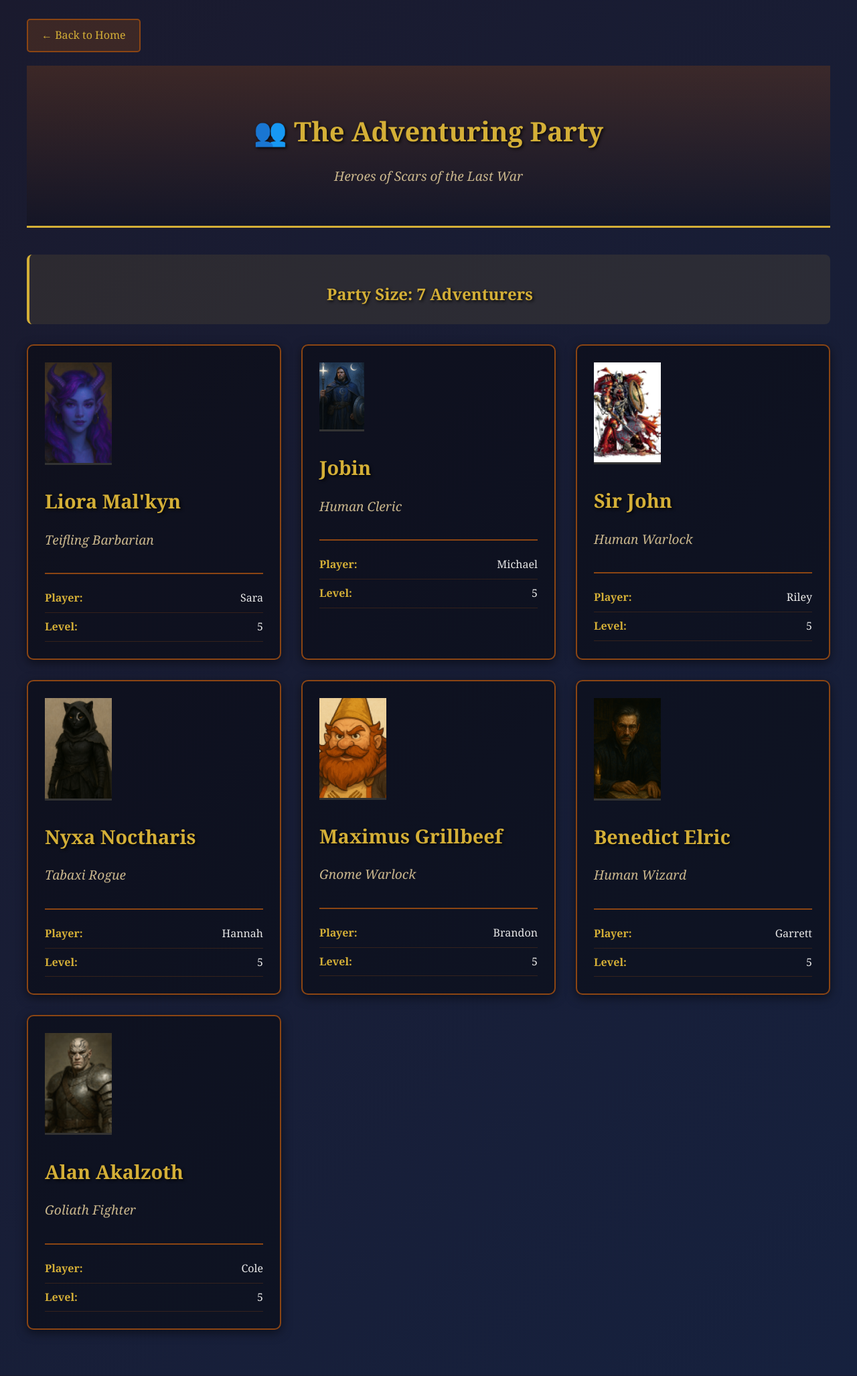
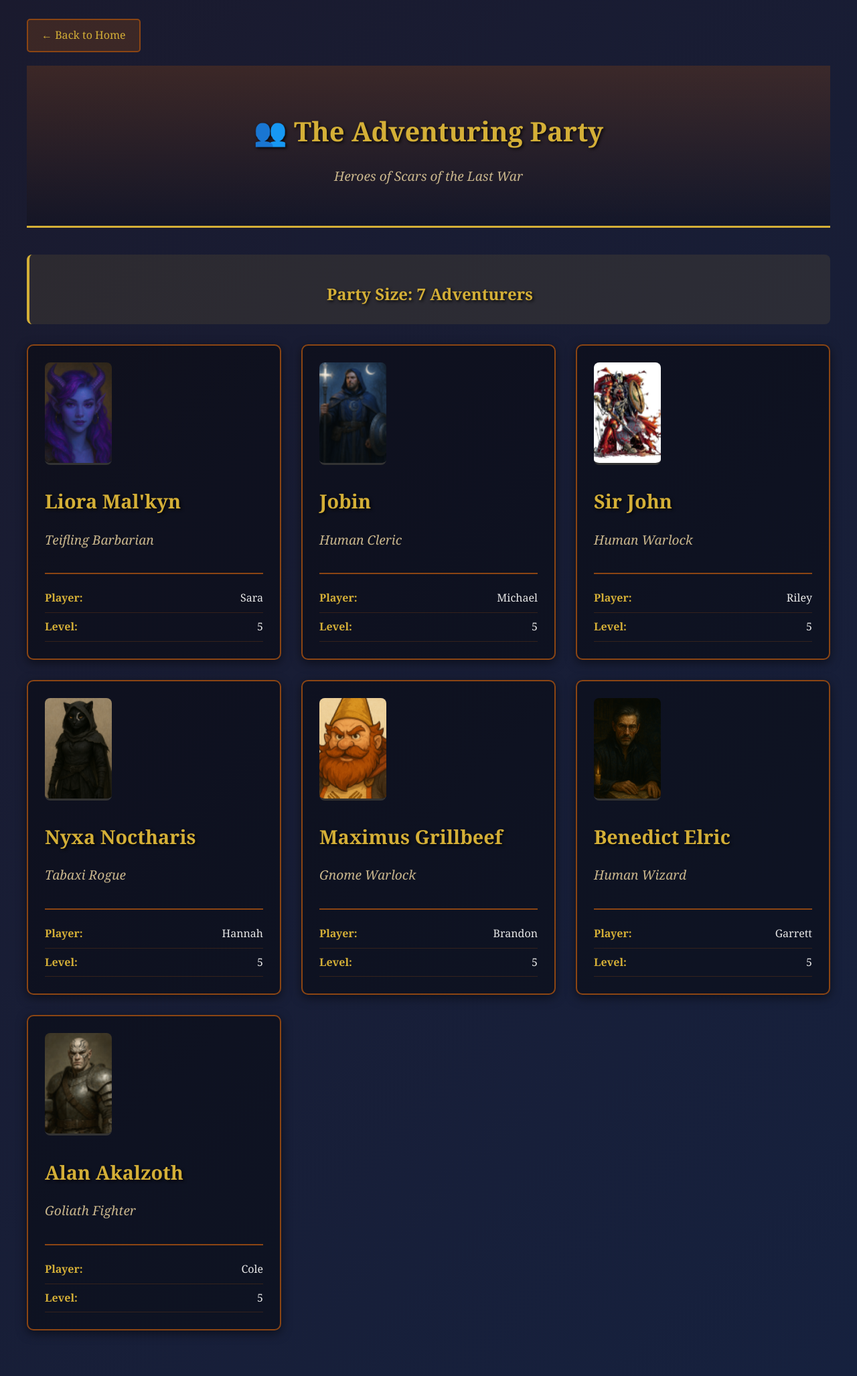
Before and after one commit to dociusbach/scarsofthelastwar, a Jekyll site: the page built from characters.markdown, in a window 1280 px wide. Shown: the whole page at 67% size. Built offline with Jekyll 4.4.1, drawn with Linux system fonts in a browser that asks for light colours; our own code applies the rules of GitHub Pages for plain Markdown files.

Commit message:
Update Image Sizing

```diff
--- a/assets/css/style.css
+++ b/assets/css/style.css
@@ -41,16 +41,16 @@ h1, h2, h3, h4, h5, h6 {
 
 .player-avatar {
   max-width: 100px;
-  height: auto;
+  height: 150px;
   object-fit: cover;
-  aspect-ratio: 2/3;
+  border-radius: 0.5rem;
   border-bottom: 3px solid #333;
   transition: transform 0.2s ease-in-out;
 }
 
 .player-card {
   width: 240px;
-  border-radius: 1rem;
+  border-radius: 0.5rem;
   background: #2a2a2a;
   padding: 1rem;
   color: #eee;
```
